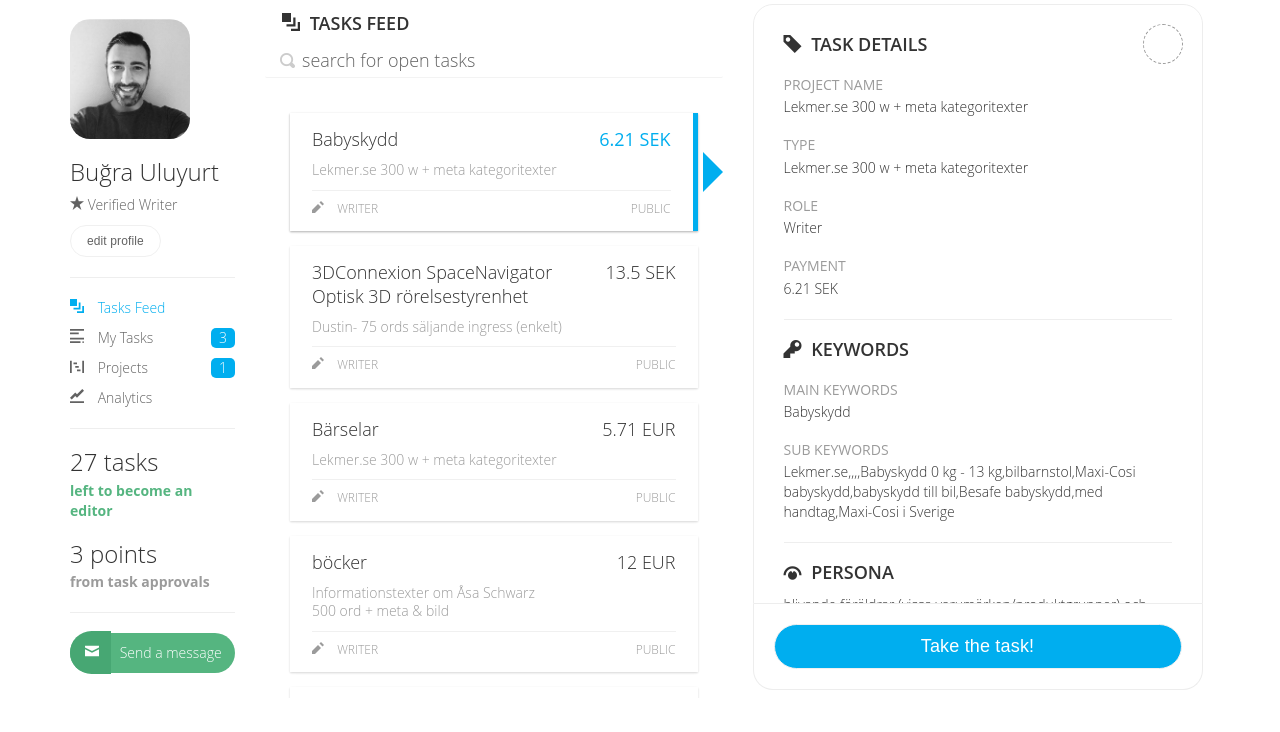
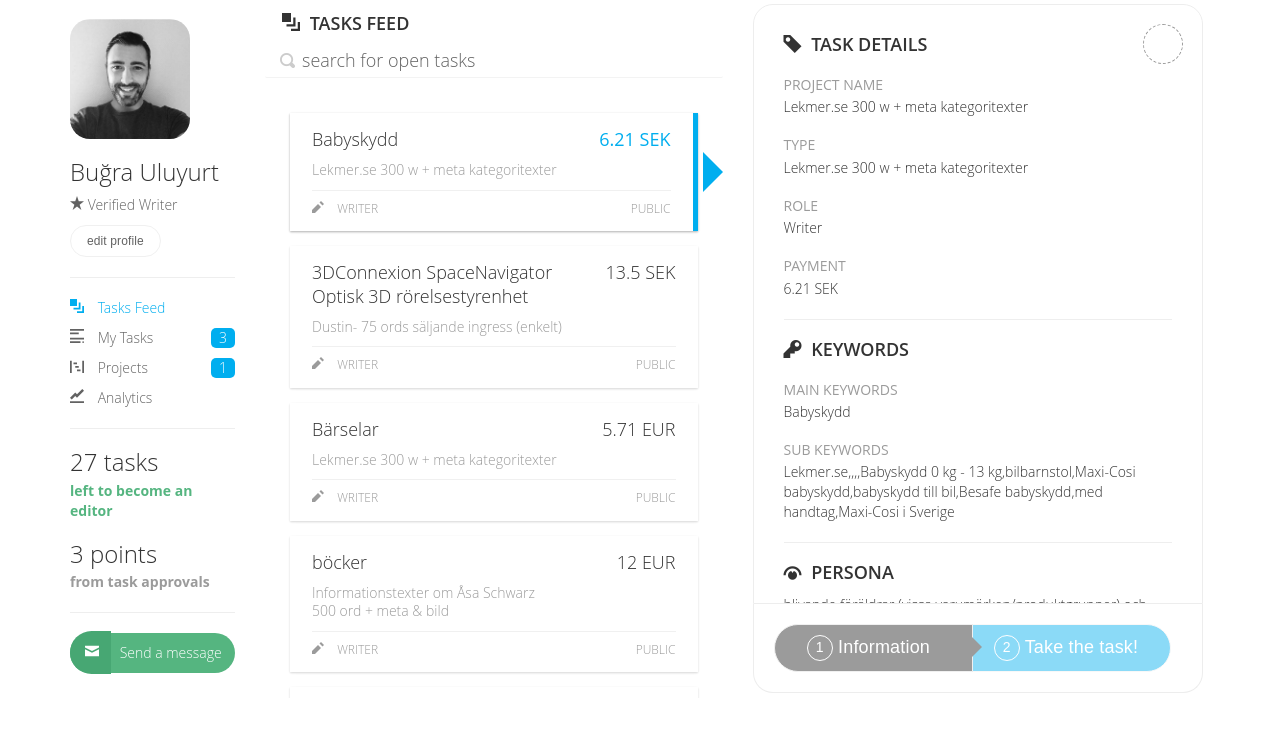
Before and after one commit to bugrauluyurt/wordapp_clone, a plain HTML site: page index.html in a window 1280 px wide. Shown: the part 86-818 px from the top of the page. Drawn offline with nearby package versions, Linux system fonts and the light colour scheme; some packages are replaced by stand-ins of ours; a script that the page names is missing.

Commit message:
Instructions section

```diff
--- a/assets/css/wordapp.css
+++ b/assets/css/wordapp.css
@@ -13,6 +13,14 @@ body {
 
 .gray {
   color:#9b9b9b !important;
+}
+
+.white {
+  color:#ffffff !important;
+}
+
+.bg-gray {
+  background-color:#9b9b9b !important;
 }
 
 .bold {
@@ -49,6 +57,11 @@ h4.header
 h4.header
 {
   fonts-size:18px;
+}
+
+h4.header i
+{
+  margin-right:5px;
 }
 
 .header-small {
@@ -498,7 +511,74 @@ input.form-control:focus{
 }
 
 .btn-submission button {
-  width:100%;
+  width:49%;
+}
+
+.btn-submission button.disabled {
+  opacity:0.45;
+}
+
+.btn-submission button span {
+   border-radius: 50%;
+   width:26px;
+   height:26px;
+   border:1px solid #ffffff;
+   font-size:14px;
+   display:inline-block;
+   margin-left:-10px;
+   vertical-align: middle;
+}
+
+.btn-submission button#information {
+  position:relative;
+  border-top-right-radius: 0px;
+  border-bottom-right-radius: 0px;
+  z-index:1001 !important;
+  opacity:1 !important;
+}
+
+.btn-submission button#information.disabled {
+  opacity:1 !important;
+  background-color:#cacaca !important;
+  z-index:1001 !important;
+}
+
+.btn-submission button#information:after
+{
+  content:'';
+  position:absolute;
+  right:-10px;
+  top:12px;
+  width: 0;
+  height: 0;
+  border-top: 10px solid transparent;
+  border-bottom: 10px solid transparent;
+  border-left: 10px solid #9b9b9b;
+  z-index:1000 !important;
+  opacity:1 !important;
+}
+
+.btn-submission button#information.disabled:after {
+  border-left: 10px solid #cacaca;
+  z-index:1000 !important;
+}
+
+.btn-submission button#task-submission {
+  border-top-left-radius: 0px;
+  border-bottom-left-radius: 0px;
+  margin-left:-6px;
+  z-index:900;
+}
+
+.btn-back {
+  width:100px !important;
+  margin-top:-2px !important;
+  margin-bottom:10px;
+  font-weight:200 !important;
+}
+
+.btn-back, .btn-back span {
+
 }
 
 .fixed {
--- a/assets/js/app.js
+++ b/assets/js/app.js
@@ -153,6 +153,12 @@ angular.module('wordapp',['ui.bootstrap', 'ngAnimate'])
 
     tasksFeedCtrl.select = function(index) {
       tasksFeedCtrl.selectedId = index;
+      tasksFeedCtrl.isVisible = true;
+    };
+
+    tasksFeedCtrl.isVisible = true;
+    tasksFeedCtrl.toggleVisibility = function(){
+      tasksFeedCtrl.isVisible = !tasksFeedCtrl.isVisible;
     };
 
 
--- a/index.html
+++ b/index.html
@@ -92,7 +92,7 @@
                 <p>{{::task.projectname}}</p>
                 <div class="classification-wrapper">
                   <span class="oi" data-glyph="pencil" title="pencil" aria-hidden="true"></span>
-                  <span class="classification">{{::task.role}}</span>
+                  <span class="classification">{{::task.role === 'Writer' ? 'Writer' : 'not'}}</span>
                   <span class="classification-publicity">{{::task.publicity}}</span>
                 </div>
               </div>
@@ -109,7 +109,7 @@
 						<div class="task-card-detail" id="taskDetails" >
 
 		          <div class="task-card-detail-body" ng-style="{'height': tasksFeedCtrl.winHeight + 'px'}">
-
+								<div ng-show="tasksFeedCtrl.isVisible">
 			            <h4 class="header"><span class="oi" data-glyph="tag"></span> Task Details</h4>
 			            <h5 class="header-small">Project Name</h5>
 			            <p>{{tasksFeedCtrl.selectedTask.projectname}}</p>
@@ -133,12 +133,17 @@
 
 			            <a class="green" href="#"><span class="oi" data-glyph="external-link"></span> Page URL </a>
 			            <a class="green" href="#"><span class="oi" data-glyph="external-link"></span> Sample text </a>
-
+								</div>
+								<div ng-show="!tasksFeedCtrl.isVisible">
+									<button class="btn btn-rounded btn-back" ng-click="tasksFeedCtrl.toggleVisibility()"><i class="fa fa-chevron-left" aria-hidden="true"></i> Back</button>
+									<h4 class="header"><i class="fa fa-info-circle" aria-hidden="true"></i> Information</h4>
+								</div>
 		          </div>
 							<div class="circle gray"></div>
 						</div>
 						<div class="btn-submission">
-							<button class="btn btn-lg btn-rounded blue">Take the task!</button>
+							<button class="btn btn-lg btn-rounded bg-gray white" id="information" ng-disabled="!tasksFeedCtrl.isVisible"  ng-click="tasksFeedCtrl.toggleVisibility()" ng-class="{'disabled': !tasksFeedCtrl.isVisible}"><span>1</span> Information</button>
+							<button class="btn btn-lg btn-rounded blue" id="task-submission" ng-disabled="tasksFeedCtrl.isVisible" ng-class="{'disabled': tasksFeedCtrl.isVisible}"><span>2</span> Take the task!</button>
 						</div>
 					</div>
 
```
Lines whose indentation alone changed are shown as unchanged.
